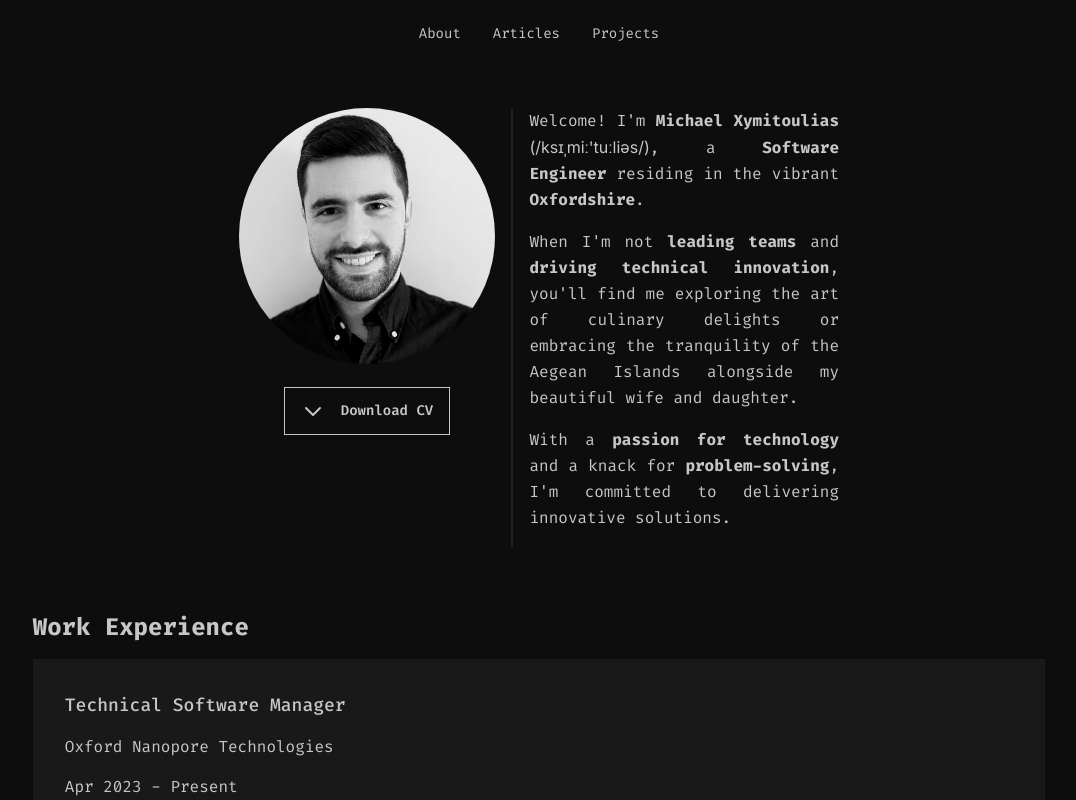
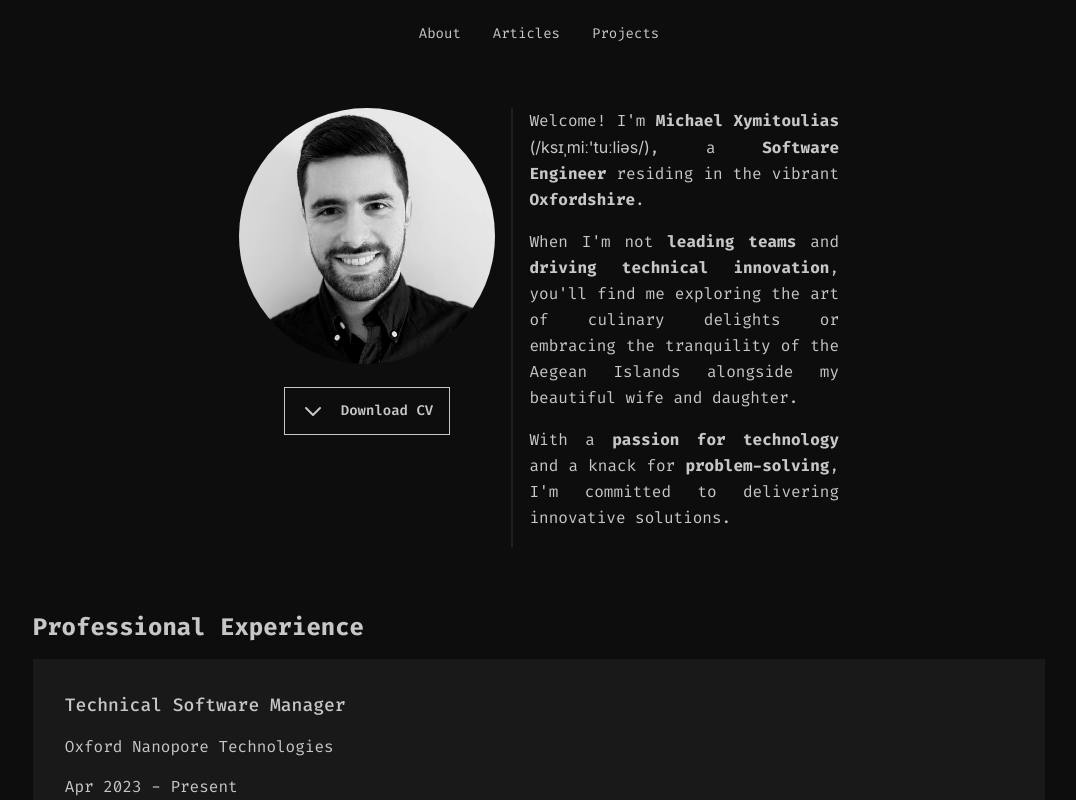
Before and after one commit to michxymi/michxymi.com, a Next.js app: page /about in a window 1280 px wide. Shown: the top 800 px of the page, without its empty margins (101-1177 px from the left). Built offline with nearby package versions, Linux system fonts and the light colour scheme.

Commit message:
Change title

```diff
--- a/components/roles.tsx
+++ b/components/roles.tsx
@@ -3,7 +3,7 @@
 export default function Roles({jobRoles} : {jobRoles: any}) {
     return (
       <div className="p-6">
-        <h2 className="text-2xl font-bold mb-4">Work Experience</h2>
+        <h2 className="text-2xl font-bold mb-4">Professional Experience</h2>
         {jobRoles.map((jobRole: {title:string, company:string, duration:number, responsibilities:string[]}, index: Key | null | undefined ) => (
           <div key={index} className="card bg-base-300 mb-4">
             <div className="card-body">
```
